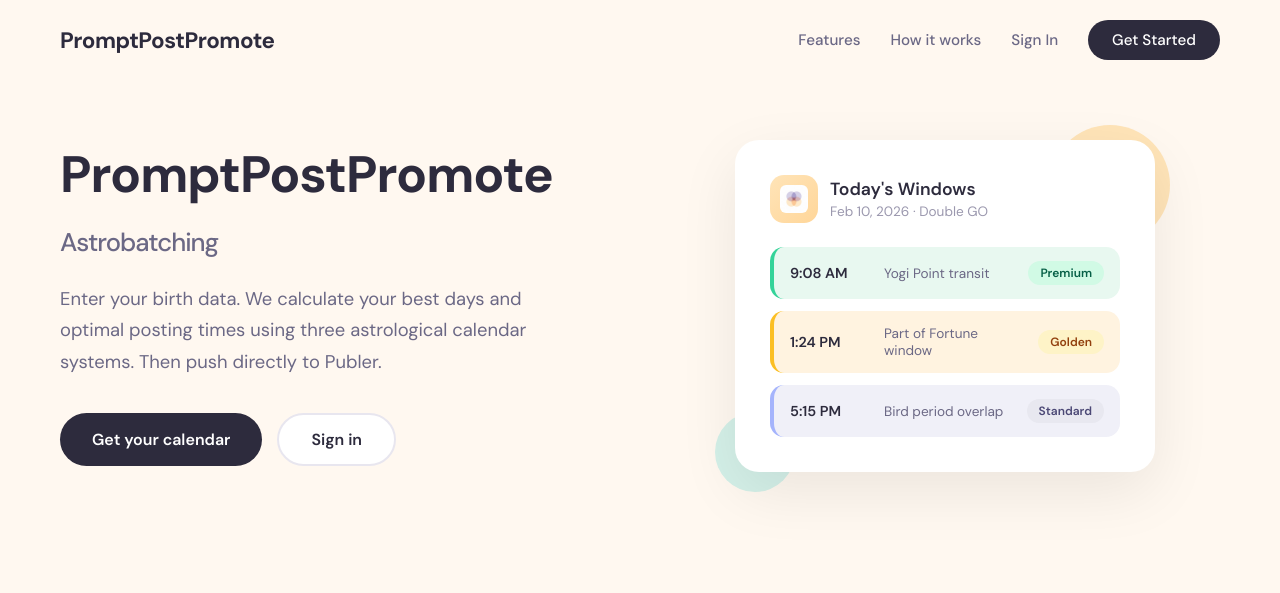
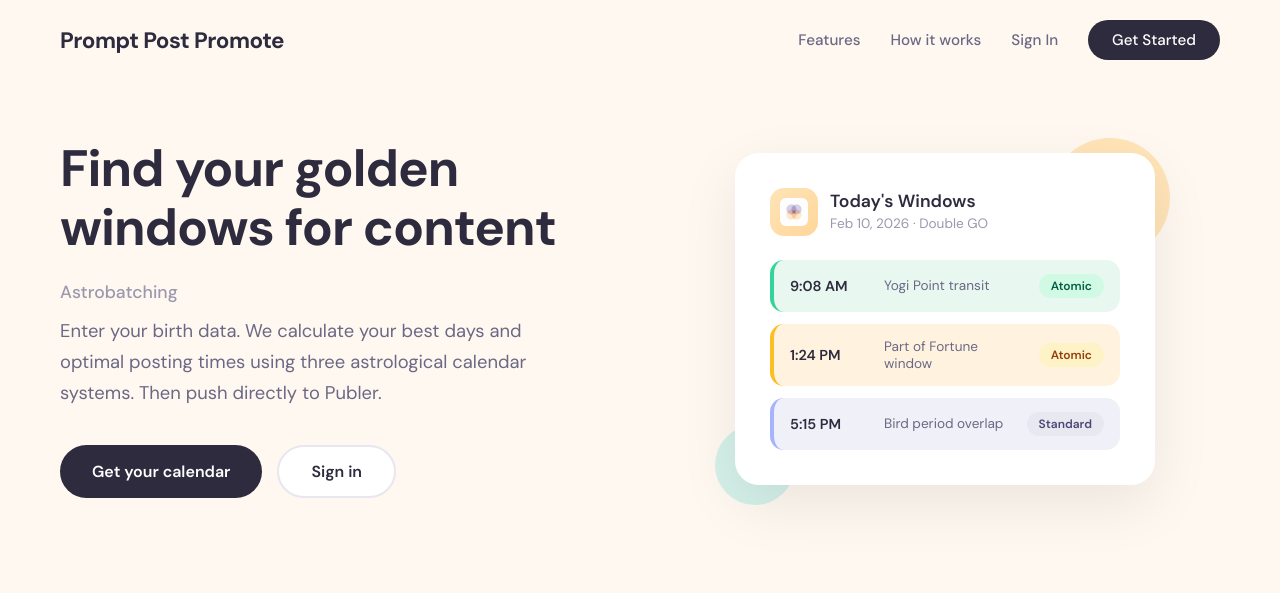
Before and after one commit to promptcreative/PromptPostPromote, a Flask app: page / in a window 1280 px wide. Shown: the top 593 px of the page. Run offline with Flask 3, Linux system fonts and the light colour scheme.

Commit message:
Update brand name and rename premium badges across the application
Adjusts the brand name "PromptPostPromote" to "Prompt Post Promote" across multiple HTML templates, updates the landing page hero section to restore the original headline and add "Astrobatching" as a subtitle, and renames "Premium" and "Golden" badges to "Atomic".

Replit-Commit-Author: Agent
Replit-Commit-Session-Id: 14b8fc9c-c4c9-4f88-baf1-1739a2dde01e
Replit-Commit-Checkpoint-Type: full_checkpoint
Replit-Commit-Event-Id: 6d39b276-28f7-48ea-a31a-bdbe821ca518
Replit-Commit-Screenshot-Url: https://storage.googleapis.com/screenshot-production-us-central1/30ee62ef-6217-4b87-a722-461492ab16a9/14b8fc9c-c4c9-4f88-baf1-1739a2dde01e/2P6AoeK
Replit-Helium-Checkpoint-Created: true

```diff
--- a/rebuild/templates/account_dashboard.html
+++ b/rebuild/templates/account_dashboard.html
@@ -443,7 +443,7 @@
 </head>
 <body>
     <nav>
-        <a href="/account-dashboard" class="logo">PromptPostPromote</a>
+        <a href="/account-dashboard" class="logo">Prompt Post Promote</a>
         <div class="nav-actions">
             <a href="/power-days" class="nav-link">Power Days</a>
             {% if is_admin %}<a href="/clients" class="nav-link">Clients</a>{% endif %}
--- a/rebuild/templates/client_results.html
+++ b/rebuild/templates/client_results.html
@@ -250,7 +250,7 @@
 </head>
 <body>
     <nav>
-        <a href="/" class="logo">PromptPostPromote</a>
+        <a href="/" class="logo">Prompt Post Promote</a>
         <div class="nav-links">
             <a href="/account-dashboard" class="nav-link">Dashboard</a>
             <a href="/clients" class="nav-link">Clients</a>
--- a/rebuild/templates/clients.html
+++ b/rebuild/templates/clients.html
@@ -363,7 +363,7 @@
 </head>
 <body>
     <nav>
-        <a href="/" class="logo">PromptPostPromote</a>
+        <a href="/" class="logo">Prompt Post Promote</a>
         <div class="nav-links">
             <a href="/account-dashboard" class="nav-link">Dashboard</a>
             <a href="/clients" class="nav-link active">Clients</a>
--- a/rebuild/templates/landing_page.html
+++ b/rebuild/templates/landing_page.html
@@ -439,7 +439,7 @@
 </head>
 <body>
     <nav>
-        <a href="/" class="logo">PromptPostPromote</a>
+        <a href="/" class="logo">Prompt Post Promote</a>
         <div class="nav-links">
             <a href="#features">Features</a>
             <a href="#how-it-works">How it works</a>
@@ -450,7 +450,8 @@
 
     <section class="hero">
         <div class="hero-text">
-            <h1>PromptPostPromote<br><span style="font-size: 0.5em; font-weight: 500; color: #6B6885;">Astrobatching</span></h1>
+            <h1>Find your golden windows for content</h1>
+            <p class="hero-subtitle" style="font-size: 1.1rem; color: #9B98AE; font-weight: 500; margin-bottom: 8px;">Astrobatching</p>
             <p>Enter your birth data. We calculate your best days and optimal posting times using three astrological calendar systems. Then push directly to Publer.</p>
             <div class="hero-buttons">
                 <a href="/login?mode=signup" class="btn-primary">Get your calendar</a>
@@ -470,12 +471,12 @@
                     <div class="timing-slot slot-go">
                         <span class="slot-time">9:08 AM</span>
                         <span class="slot-label">Yogi Point transit</span>
-                        <span class="slot-badge badge-go">Premium</span>
+                        <span class="slot-badge badge-go">Atomic</span>
                     </div>
                     <div class="timing-slot slot-premium">
                         <span class="slot-time">1:24 PM</span>
                         <span class="slot-label">Part of Fortune window</span>
-                        <span class="slot-badge badge-premium">Golden</span>
+                        <span class="slot-badge badge-premium">Atomic</span>
                     </div>
                     <div class="timing-slot slot-rest">
                         <span class="slot-time">5:15 PM</span>
--- a/rebuild/templates/login.html
+++ b/rebuild/templates/login.html
@@ -250,7 +250,7 @@
     <div class="login-container">
         <div class="brand">
             <img src="/static/icon.png" alt="PromptPostPromote" style="width: 48px; height: 48px; border-radius: 12px; margin-bottom: 12px;">
-            <h1>PromptPostPromote</h1>
+            <h1>Prompt Post Promote</h1>
             <p style="font-size: 0.85rem; color: #9B98AE; margin-top: 2px;">Astrobatching</p>
         </div>
 
--- a/rebuild/templates/power_days.html
+++ b/rebuild/templates/power_days.html
@@ -588,7 +588,7 @@
 </head>
 <body>
     <nav>
-        <a href="/account-dashboard" class="logo">PromptPostPromote</a>
+        <a href="/account-dashboard" class="logo">Prompt Post Promote</a>
         <div class="nav-actions">
             <a href="/clients" class="nav-link">Clients</a>
             <a href="/profile-setup" class="nav-link">Profile</a>
--- a/rebuild/templates/profile_setup.html
+++ b/rebuild/templates/profile_setup.html
@@ -275,7 +275,7 @@
 </head>
 <body>
     <nav>
-        <a href="/" class="logo">PromptPostPromote</a>
+        <a href="/" class="logo">Prompt Post Promote</a>
         <div class="nav-links">
             <a href="/">Back to home</a>
         </div>
```
